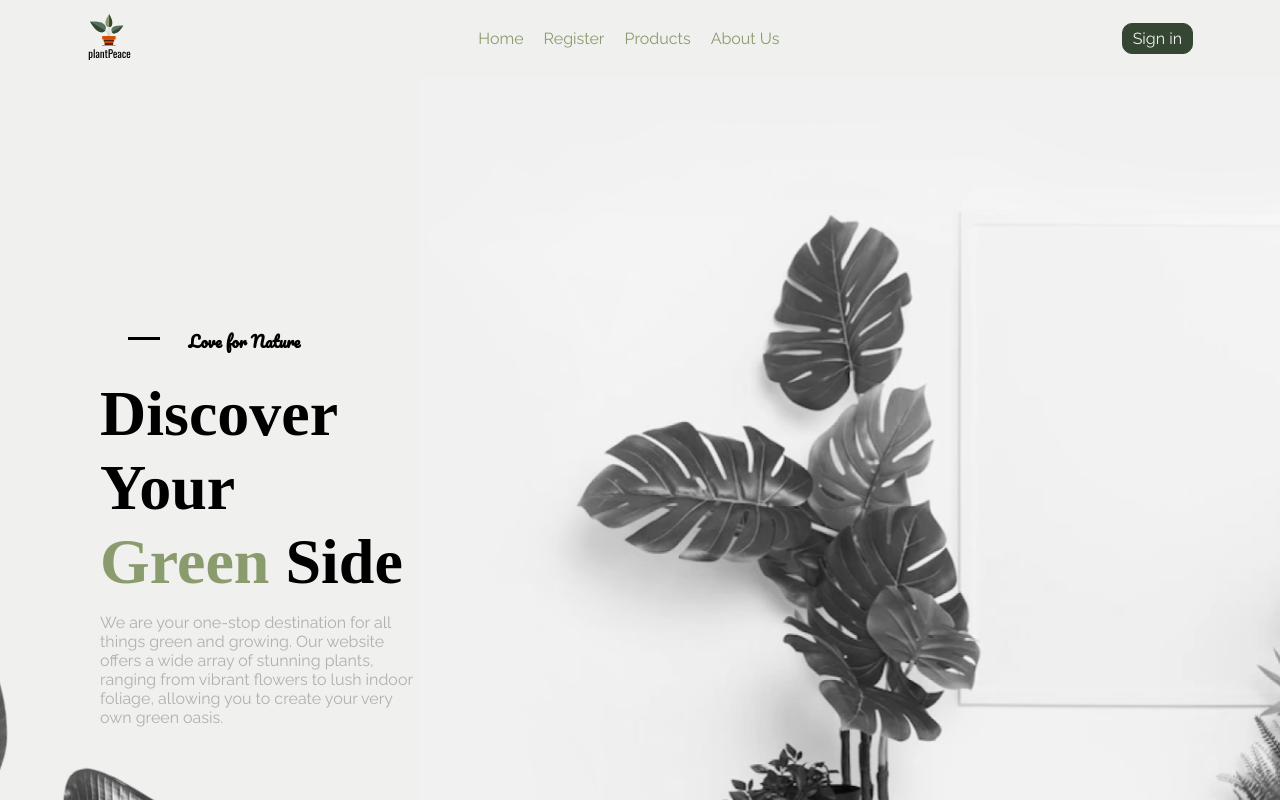
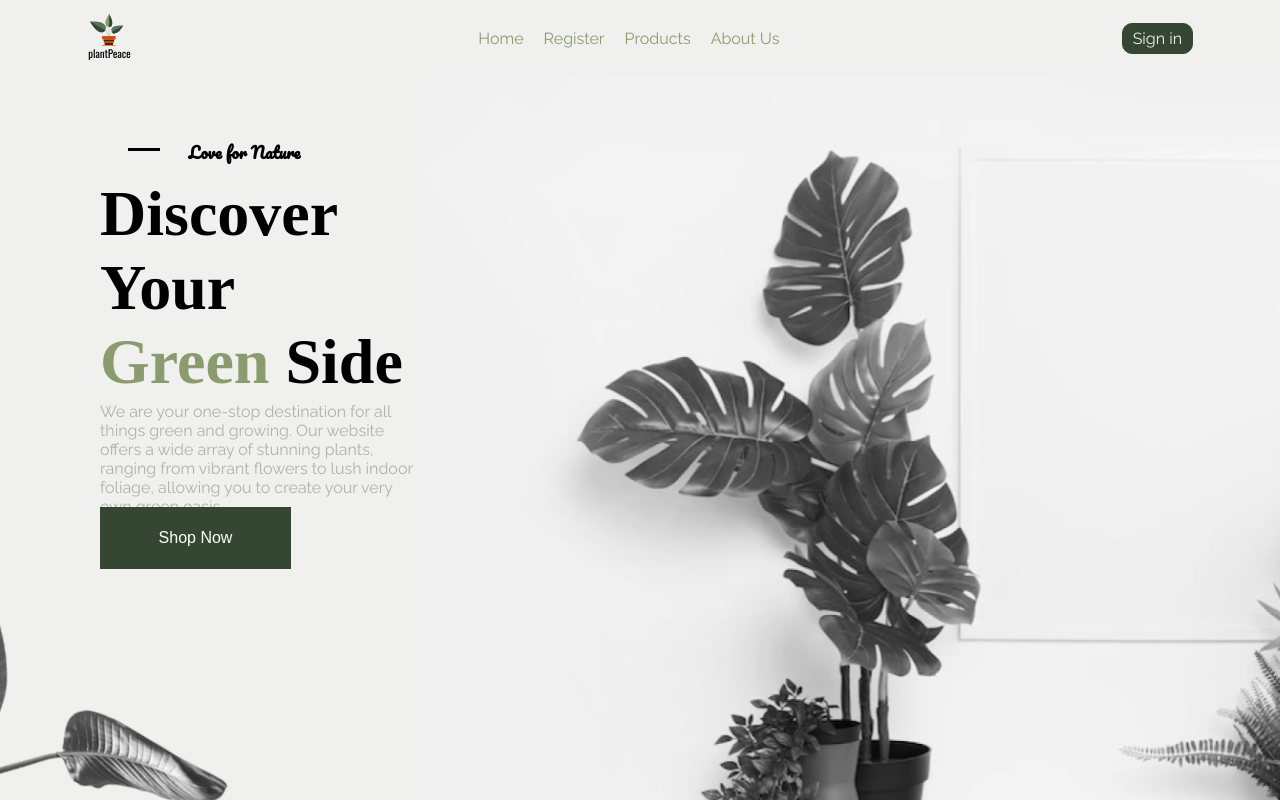
Before and after one commit to talessoares/team4-desafio2-plant-peace, a React (Vite) app in the folder plant-peace-web/clerk-react/: page / in a window 1280 px wide. Built offline with nearby package versions, Linux system fonts and the light colour scheme; no server answers.

Commit message:
feat: Implement CustomButton component and update call-to-action sections and updated css layout and colors

```diff
--- /dev/null
+++ b/plant-peace-web/clerk-react/src/components/CustomButton/CustomButton.module.css
@@ -0,0 +1,37 @@
+.button {
+  position: relative;
+  z-index: 99999;
+  text-align: center;
+  align-content: center;
+  width: 191px;
+  height: 62px;
+  background-color: var(--lunar-green);
+  color: var(--white);
+  font-size: 16px;
+  text-transform: capitalize;
+  text-decoration: none;
+  border: 2px solid var(--lunar-green);
+  overflow: hidden;
+  transition: color 0.4s ease;
+}
+
+.button::before {
+  content: "";
+  position: absolute;
+  top: 0;
+  left: -100%;
+  width: 100%;
+  height: 100%;
+  background-color: var(--white);
+  transition: left 0.4s ease;
+  z-index: -1;
+}
+
+.button:hover {
+  color: var(--lunar-green);
+  cursor: pointer;
+}
+
+.button:hover::before {
+  left: 0;
+}
--- /dev/null
+++ b/plant-peace-web/clerk-react/src/components/CustomButton/CustomButton.tsx
@@ -0,0 +1,24 @@
+import React from 'react';
+import { useNavigate } from 'react-router-dom';
+import styles from './CustomButton.module.css';
+
+interface CustomButtonProps {
+  text: string;
+  to: string;
+}
+
+const CustomButton: React.FC<CustomButtonProps> = ({ text, to }) => {
+  const navigate = useNavigate();
+
+  const handleClick = () => {
+    navigate(to);
+  };
+
+  return (
+    <button onClick={handleClick} className={styles.button}>
+      {text}
+    </button>
+  );
+};
+
+export default CustomButton;
--- a/plant-peace-web/clerk-react/src/components/call-to-action/GreenSidePromoSection.tsx
+++ b/plant-peace-web/clerk-react/src/components/call-to-action/GreenSidePromoSection.tsx
@@ -21,9 +21,6 @@ const GreenSidePromoSection = () => {
               vibrant flowers to lush indoor foliage, allowing you to create
               your very own green oasis.
             </p>
-            <a id={styles["shop-now"]} href="#">
-              shop now
-            </a>
           </div>
 
           <a href="#" id={styles["learn-gardening"]}>
--- a/plant-peace-web/clerk-react/src/components/call-to-action/styles.module.css
+++ b/plant-peace-web/clerk-react/src/components/call-to-action/styles.module.css
@@ -6,11 +6,12 @@
   display: flex;
   justify-content: space-between;
   width: 100vw;
-  max-height: 900px;
+  max-height: 780px;
 }
 
 .description {
-  z-index: 9999;
+  position: relative;
+  z-index: 888;
   align-self: flex-start;
   display: flex;
   flex-flow: column nowrap;
@@ -18,7 +19,7 @@
   overflow: hidden;
   position: relative;
   margin-bottom: -19px;
-  padding-top: 250px;
+  padding-top: 50px;
 }
 
 .paragraphDescription {
@@ -33,11 +34,13 @@
 }
 
 .descriptionContainer {
+  position: relative;
+  z-index: 9999;
   margin-left: 100px;
   margin-bottom: 13rem;
   display: flex;
   flex-flow: column wrap;
-  justify-content: space-between;
+  justify-content: space-evenly;
   max-width: 613px;
   height: 391px;
 }
@@ -60,11 +63,12 @@
 }
 
 .main-plant {
+  position: relative;
   height: 950px;
   object-position: top;
   filter: grayscale(100%);
-  z-index: -1;
-  margin-top: -50px;
+  z-index: 2;
+  margin-top: -115px;
 }
 
 .main-plant:hover {
@@ -88,12 +92,11 @@
 
 #learn-gardening {
   font-size: 20px;
-  margin-bottom: 60px;
   color: #808276;
   margin-left: 100px;
   text-decoration: none;
   z-index: 5000;
-  padding-top: 80px;
+  padding-top: 210px;
 }
 
 #shop-now {
@@ -115,16 +118,23 @@
 /* Mobile responsive */
 @media (max-width: 767px) {
   .main-plant {
-    width: 922px;
-    height: 950px;
-    object-position: top;
-    filter: grayscale(100%);
-    z-index: -1;
-    margin-top: -50px;
-    margin-left: -150px;
+    display: none;
   }
 
   .main-plant:hover {
     filter: grayscale(0%);
   }
+
+  .descriptionContainer {
+    margin-left: 0;
+    margin-bottom: 0;
+    padding: 0 40px;
+  }
 }
+
+/* Tablet responsive */
+@media (min-width: 768px) and (max-width: 991px) {
+  .main-plant {
+    display: none;
+  }
+}
--- a/plant-peace-web/clerk-react/src/components/sectionThreeImages/SectionThreeImages.module.css
+++ b/plant-peace-web/clerk-react/src/components/sectionThreeImages/SectionThreeImages.module.css
@@ -80,6 +80,12 @@
   background-color: #3a4b35;
 }
 
+.customButton {
+  position: relative;
+  top: 0px;
+  left: 0px;
+}
+
 /* Ultrawide responsive */
 @media (min-width: 2560px) {
   .container {
@@ -122,8 +128,10 @@
     text-align: left;
   }
 
-  .textSection button {
-    margin-left: 150px;
+  .customButton {
+    position: relative;
+    top: 0px;
+    left: -130px;
   }
 }
 
--- a/plant-peace-web/clerk-react/src/components/sectionThreeImages/SectionThreeImages.tsx
+++ b/plant-peace-web/clerk-react/src/components/sectionThreeImages/SectionThreeImages.tsx
@@ -1,8 +1,9 @@
 import React from "react";
 import styles from "./SectionThreeImages.module.css";
-import image1 from "../../assets/images/rectangle1.png"; // Importando as imagens
-import image2 from "../../assets/images/rectangle2.png"; // Importando as imagens
-import image3 from "../../assets/images/rectangle3.png"; // Importando a terceira imagem
+import image1 from "../../assets/images/rectangle1.png";
+import image2 from "../../assets/images/rectangle2.png";
+import image3 from "../../assets/images/rectangle3.png";
+import CustomButton from "../CustomButton/CustomButton";
 
 const SectionThreeImages: React.FC = () => {
   return (
@@ -36,7 +37,10 @@ const SectionThreeImages: React.FC = () => {
           Ready to explore our virtual garden and discover the joys of gardening
           with us!
         </p>
-        <button className={styles.button}>See more photos</button>
+
+        <div className={styles.customButton}>
+          <CustomButton text="See More Photos" to="#" />
+        </div>
       </div>
     </div>
   );
--- a/plant-peace-web/clerk-react/src/pages/Home/Home.module.css
+++ b/plant-peace-web/clerk-react/src/pages/Home/Home.module.css
@@ -1,7 +1,7 @@
 .container {
   margin-left: auto;
   margin-right: auto;
-  background-color: #f5f5f5;
+  background-color: var(--wisper);
   justify-content: center;
   align-items: center;
   position: relative;
@@ -9,6 +9,7 @@
 
 .left-plant-container {
   position: relative;
+  z-index: 5000;
 }
 
 .left-plant {
@@ -19,8 +20,18 @@
   clip-path: inset(0 0 15rem 0);
 }
 
+.customButton {
+  position: relative;
+  top: -350px;
+  left: 100px;
+}
+
 /* Mobile responsive */
 @media (max-width: 767px) {
+  .customButton {
+    position: relative;
+    top: -208px;
+  }
 }
 
 /* Tablet responsive */
--- a/plant-peace-web/clerk-react/src/pages/Home/Home.tsx
+++ b/plant-peace-web/clerk-react/src/pages/Home/Home.tsx
@@ -11,6 +11,7 @@ import water from "../../assets/icons/water.png";
 import plant from "../../assets/icons/nutrients.png";
 import sun from "../../assets/icons/sun.png";
 import leftPlant from "../../assets/images/leftPlant.svg";
+import CustomButton from "@/components/CustomButton/CustomButton";
 
 const Home = () => {
   const title = "Steps To Take Care Of Your Plants";
@@ -39,9 +40,11 @@ const Home = () => {
 
   return (
     <div className={styles.container}>
-      <div>
         <GreenSidePromoSection />
+      <div className={styles.customButton}>
+        <CustomButton text="Shop Now" to="/products" />
       </div>
+
       <div className={styles["left-plant-container"]}>
         <picture>
           <img
```
